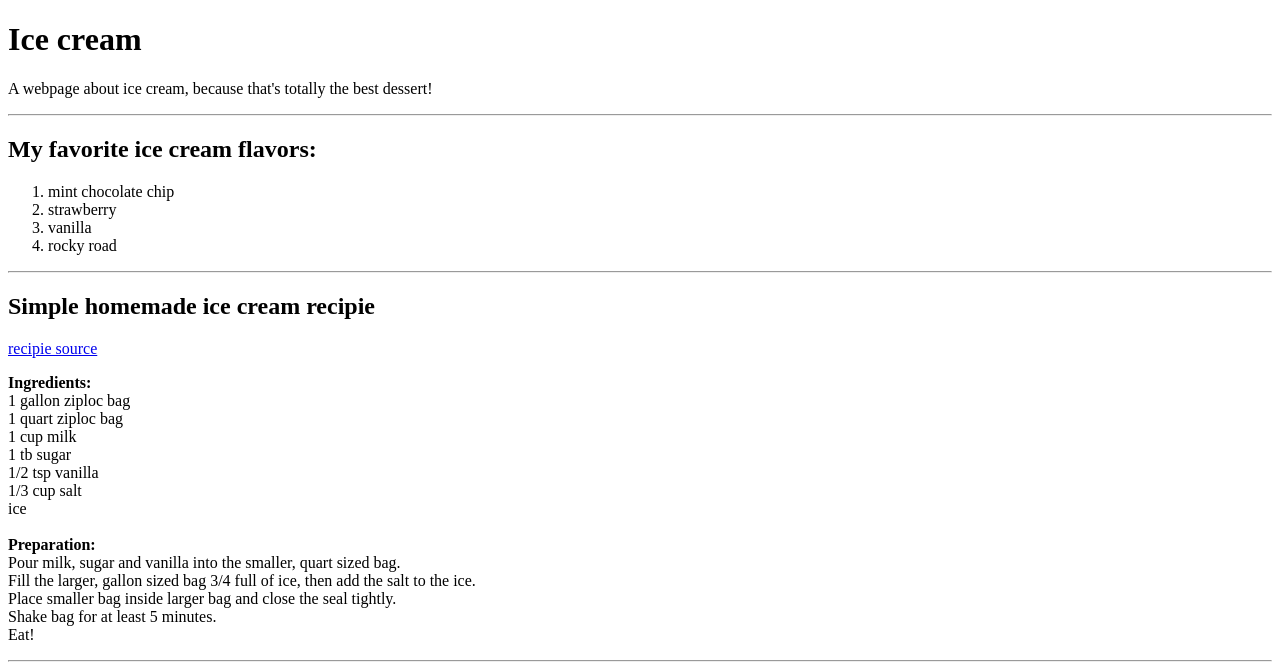
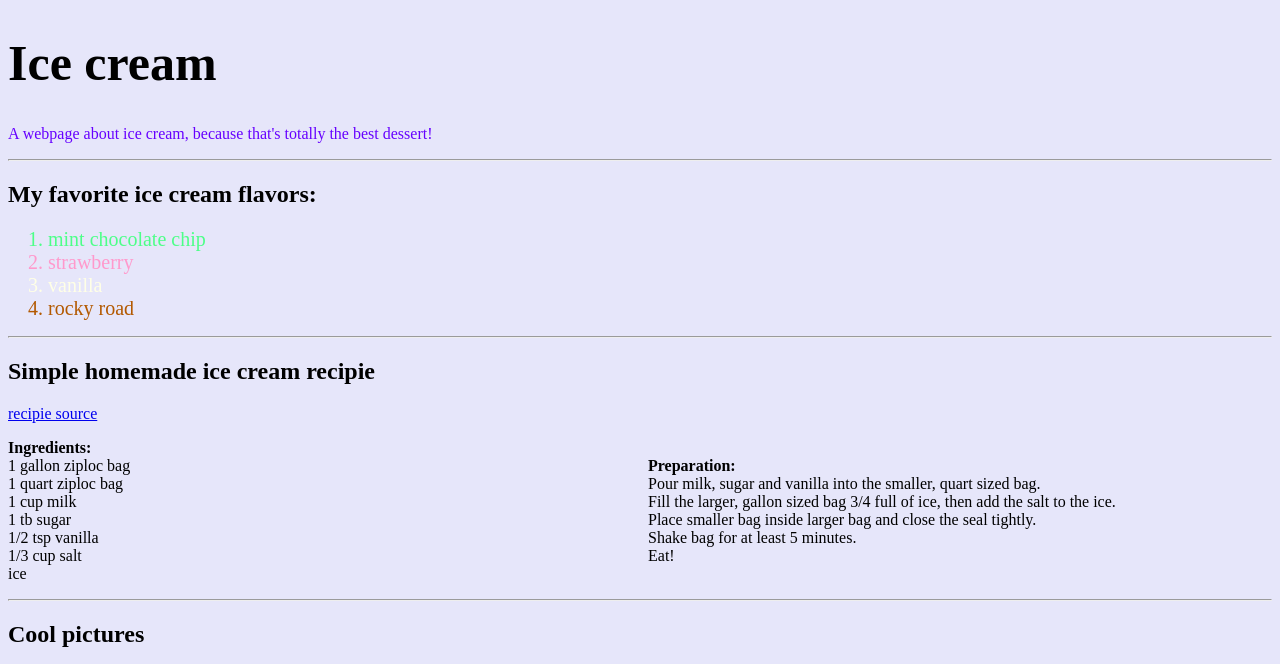
Before and after one commit to hqi78/hqi78.github.io, a plain HTML site: page index.html in a window 1280 px wide. Shown: the top 664 px of the page. Drawn offline with Linux system fonts and the light colour scheme; grey boxes are pictures that could not be loaded; a script that the page names is missing.

Commit message:
Update index.html

```diff
--- a/index.html
+++ b/index.html
@@ -3,7 +3,7 @@
 <meta charset="utf-8">
 	<head>
 		<title>ice cream</title>
-		<link rel="stylesheet" href="1.css">
+		<link rel="stylesheet" href="styles.css">
 		<script src="1.js"></script>
 	</head>
 	<body>
```
